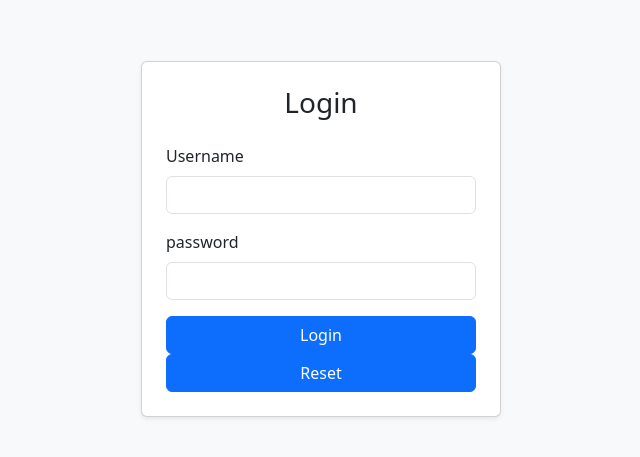
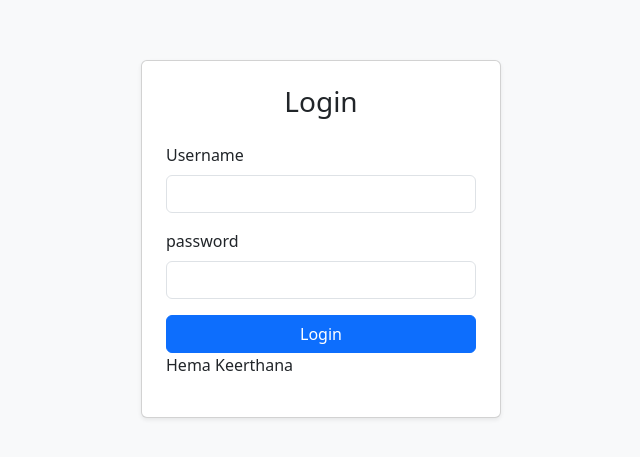
Before and after one commit to Keerthanagowda2003/dashboard, an Angular app: page / in a window 1280 px wide. Shown: the part 161-618 px from the top of the page, without its empty margins (319-959 px from the left). Built offline with nearby package versions, Linux system fonts and the light colour scheme.

Commit message:
Adding Paragraph

```diff
--- a/src/app/login/login.component.html
+++ b/src/app/login/login.component.html
@@ -35,7 +35,8 @@
         </div>
       </div>
       <button type="submit" class="btn btn-primary w-100">Login</button>
-       <button type="submit" class="btn btn-primary w-100">Reset</button>
+      <P> Hema Keerthana</P>
+
     </form>
   </div>
 </div>
```
